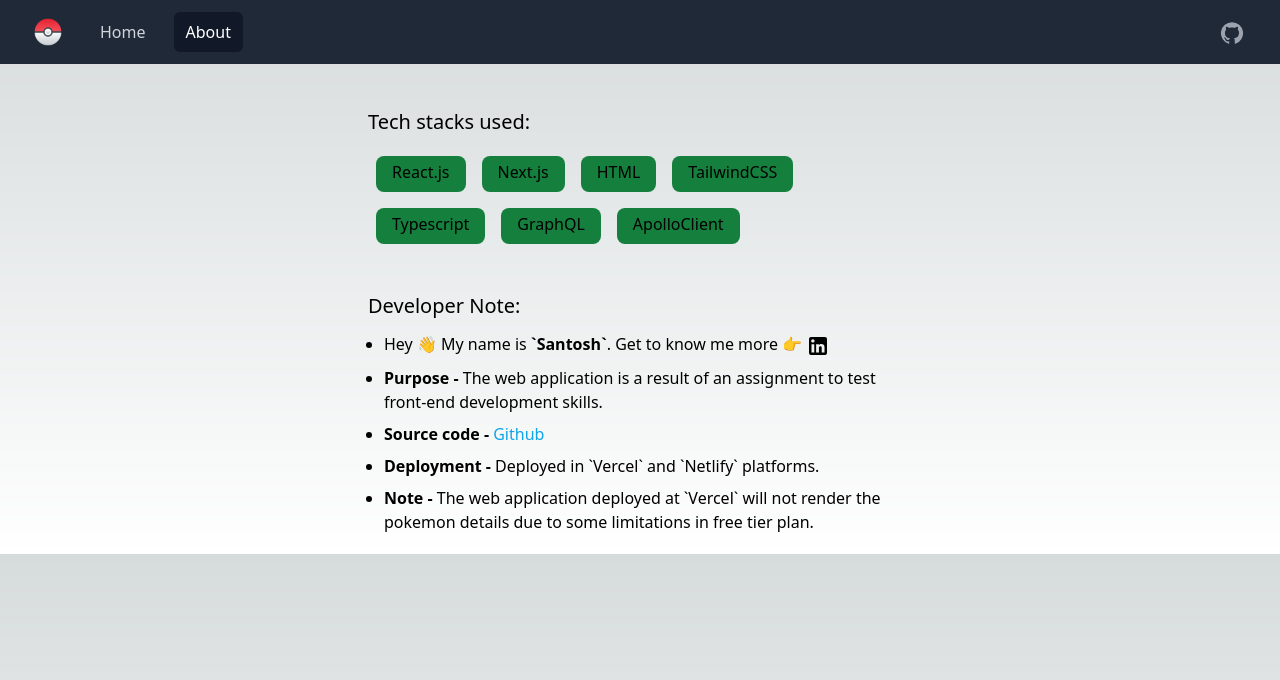
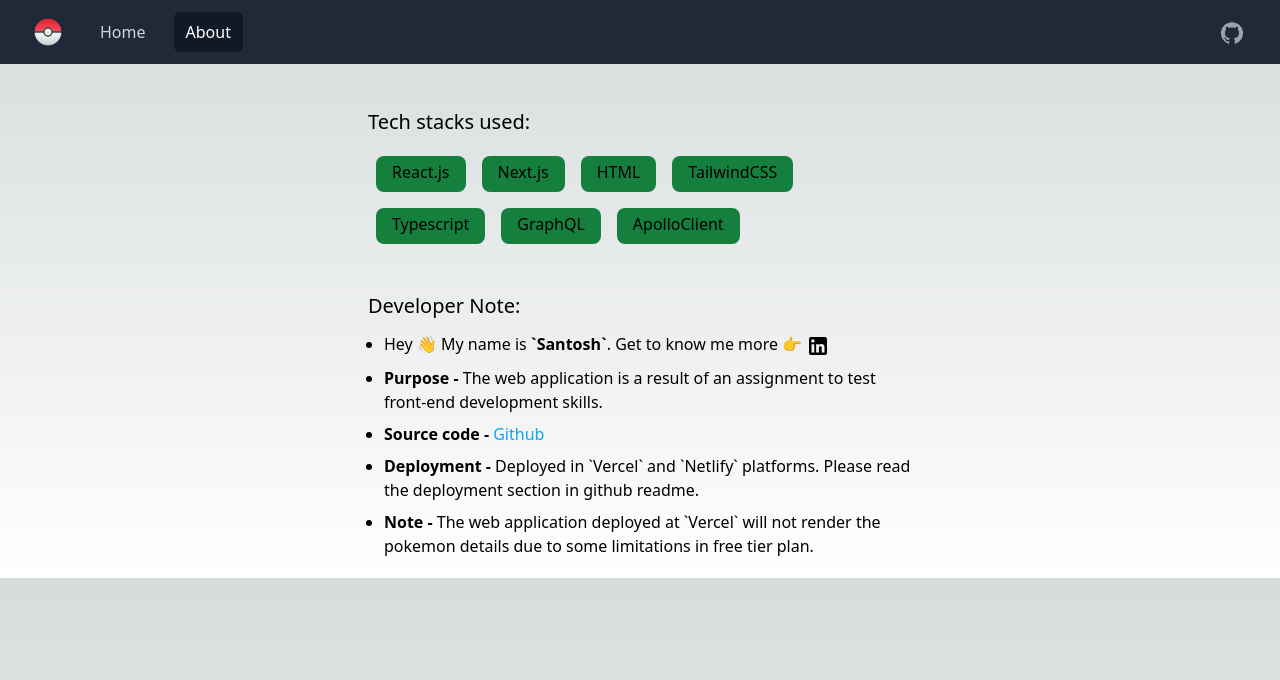
Before and after one commit to kgsantosh770/pokelog, a Next.js app: page /about in a window 1280 px wide. Shown: the top 680 px of the page. Built offline with nearby package versions, Linux system fonts and the light colour scheme; no server answers.

Commit message:
updated about page developer note

```diff
--- a/pages/about.tsx
+++ b/pages/about.tsx
@@ -38,7 +38,7 @@
                         </li>
                         <li className="mb-2"><b>Purpose - </b>The web application is a result of an assignment to test front-end development skills.</li>
                         <li className="mb-2"><b>Source code - </b> <a href="" className="text-sky-500">Github</a> </li>
-                        <li className="mb-2"><b>Deployment - </b>Deployed in `Vercel` and `Netlify` platforms.</li>
+                        <li className="mb-2"><b>Deployment - </b>Deployed in `Vercel` and `Netlify` platforms. Please read the deployment section in github readme.</li>
                         <li className="mb-2"><b>Note - </b>The web application deployed at `Vercel` will not render the pokemon details due to some limitations in free tier plan.</li>
                     </ul>
                 </div>
```
